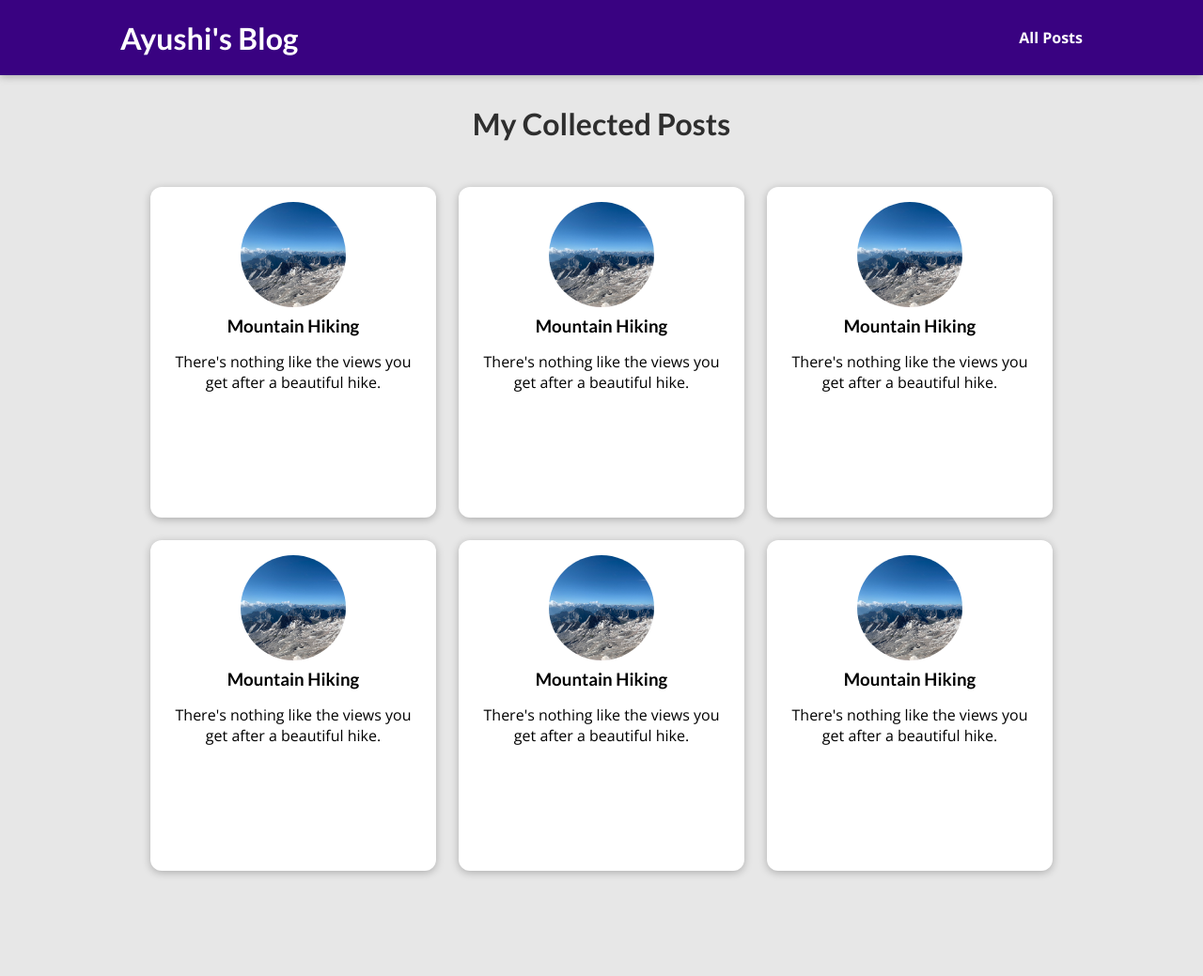
After one commit to AyushiGarg13/personal-website, a Django app: template blog/templates/blog/all-posts.html in a window 1280 px wide. The commit adds this page. Shown: the whole page at 94% size. Run offline with Django 4.2, Linux system fonts and the light colour scheme; the template is opened without the code that fills it, so the values that code supplies are empty.

Commit message:
Added Images and Posts views

```diff
--- /dev/null
+++ b/blog/static/blog/all-posts.css
@@ -0,0 +1,43 @@
+body {
+    background-color: #e7e7e7;
+}
+
+#main-navigation {
+    background-color: #390281;
+    box-shadow: 0 2px 8px rgba(0, 0, 0, 0.25);
+}
+
+#all-posts {
+    margin: 7rem auto;
+    width: 90%;
+    max-width: 60rem;
+}
+
+#all-posts h2 {
+    text-align: center;
+    font-size: 2rem;
+    color: #2e2e2e;
+    margin: 3rem 0;
+}
+
+ul {
+    list-style: none;
+    margin: 0;
+    padding: 0;
+    display: grid;
+    grid-template-columns: repeat(auto-fill, minmax(17rem, 1fr));
+    gap: 1.5rem;
+}
+
+.post img {
+    width: 7rem;
+    height: 7rem;
+}
+
+.post a {
+    height: 22rem;
+    transform-origin: center;
+    box-shadow: 0 2px 8px rgba(0, 0, 0, 0.25);
+    border-radius: 12px;
+    background-color: white;
+}
--- /dev/null
+++ b/blog/static/blog/includes/post.css
@@ -0,0 +1,43 @@
+.post {
+    display: flex;
+    flex-direction: column;
+    align-items: center;
+    text-align: center;
+}
+
+.post a {
+    text-decoration: none;
+    color: black;
+    transition: all 0.2s ease;
+    padding: 1rem;
+}
+
+.post a:hover,
+.post a:active {
+    transform: scale(1.1);
+    background-color: #390281;
+    color: white;
+}
+
+.post img {
+    width: 5rem;
+    height: 5rem;
+    object-fit: cover;
+    border-radius: 50%;
+}
+
+.post h3 {
+    margin: 0.25rem 0;
+}
+
+.post time {
+    color: #666666;
+    margin: 0.25rem;
+    font-style: italic;
+    font-size: 0.85rem;
+}
+
+.post:hover time,
+.post:active time {
+    color: white;
+}
--- /dev/null
+++ b/blog/templates/blog/all-posts.html
@@ -0,0 +1,23 @@
+{% extends 'base.html' %}
+
+{% load static %}
+
+{% block title %}All Posts{% endblock title %}
+{% block css_files %}
+<link rel="stylesheet" href="{% static 'blog/includes/post.css' %}">
+<link rel="stylesheet" href="{% static 'blog/all-posts.css' %}">
+{% endblock css_files %}
+
+{% block content %}
+<section id="all-posts">
+    <h2>My Collected Posts</h2>
+    <ul>
+        {% include 'blog/includes/post.html' %}
+        {% include 'blog/includes/post.html' %}
+        {% include 'blog/includes/post.html' %}
+        {% include 'blog/includes/post.html' %}
+        {% include 'blog/includes/post.html' %}
+        {% include 'blog/includes/post.html' %}
+    </ul>
+</section>
+{% endblock content %}
--- /dev/null
+++ b/blog/templates/blog/includes/post.html
@@ -0,0 +1,15 @@
+{% load static %}
+
+<li>
+    <article class="post">
+        <a href="">
+            <img src="{% static 'blog/images/mountains.jpg' %}" alt="Mountain Hiking">
+            <div class="post__content">
+                <h3>Mountain Hiking</h3>
+                <p>
+                    There's nothing like the views you get after a beautiful hike.
+                </p>
+            </div>
+        </a>
+    </article>
+</li>
--- a/blog/views.py
+++ b/blog/views.py
@@ -8,7 +8,7 @@ def index(request):
 
 
 def posts(request):
-    pass
+    return render(request, 'blog/all-posts.html')
 
 
 def post_details(request, post_name):
--- a/templates/base.html
+++ b/templates/base.html
@@ -10,6 +10,12 @@
     {% block css_files %}{% endblock css_files %}
 </head>
 <body>
+    <header id="main-navigation">
+        <h1><a href="">Ayushi's Blog</a></h1>
+        <nav>
+            <a href="">All Posts</a>
+        </nav>
+    </header>
     {% block content %}{% endblock content %}
 </body>
 </html>
```
Also changed, not shown: blog/templates/blog/index.html (+4 -18 lines), blog/static/blog/images/coding.jpg (added), blog/static/blog/images/mountains.jpg (added), blog/static/blog/images/woods.jpg (added), 1 other file.
